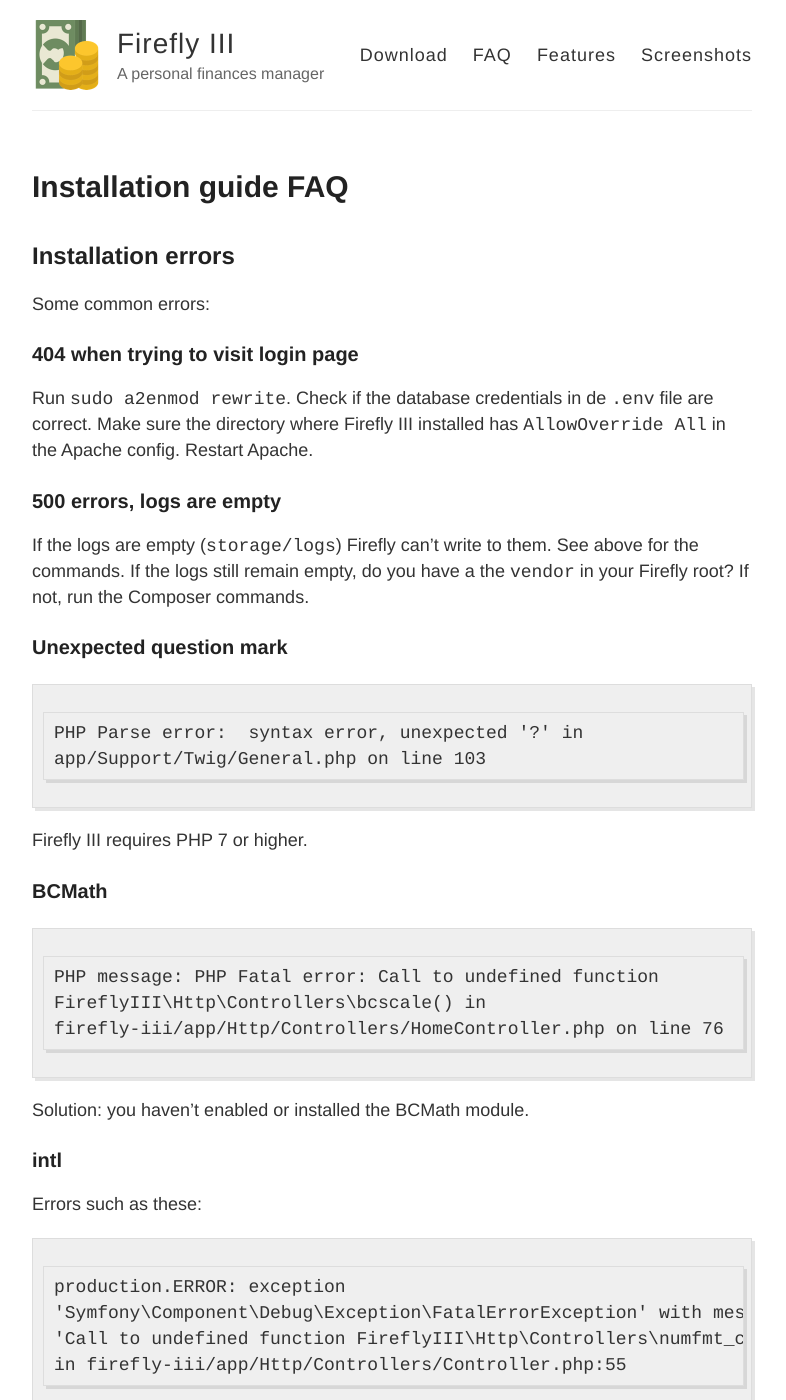
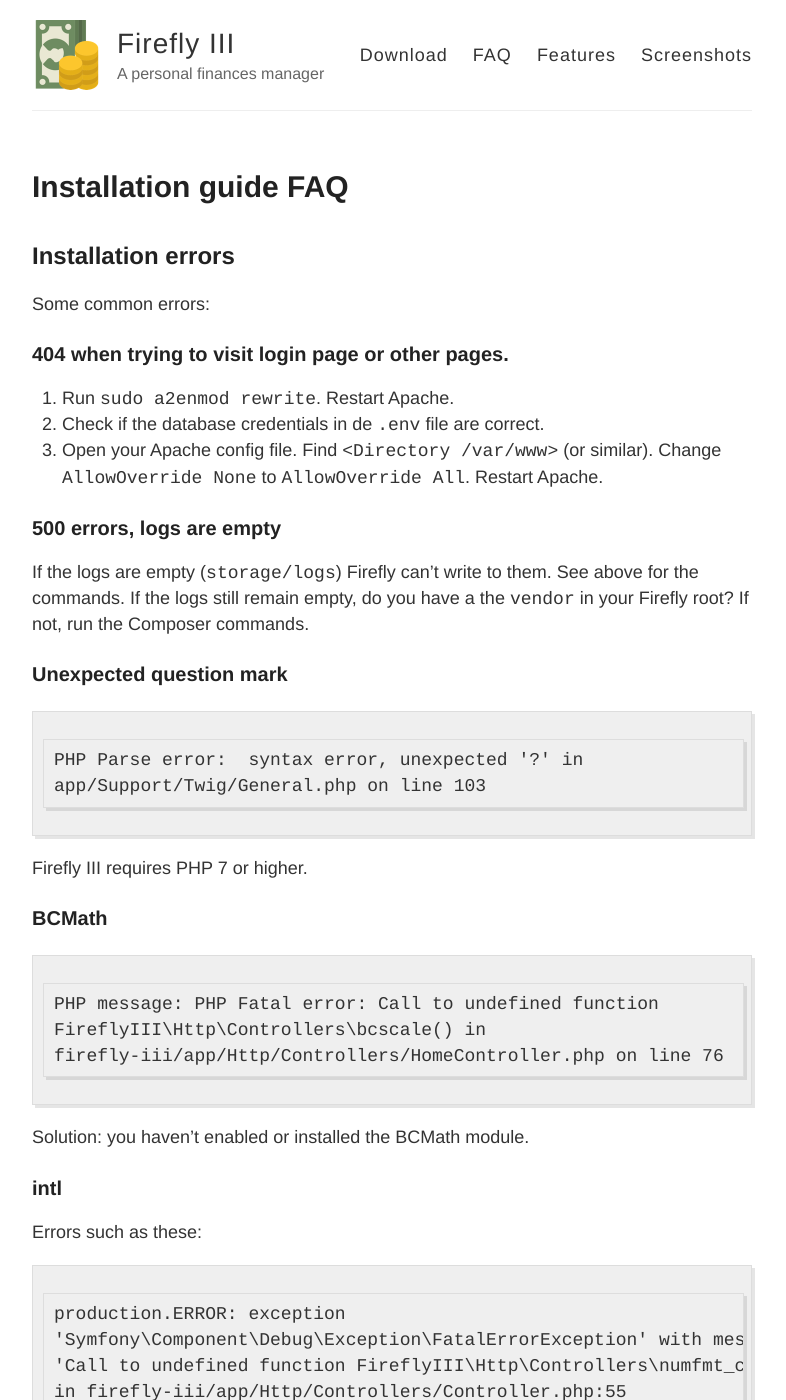
Before and after one commit to firefly-iii/firefly-iii.org, a Jekyll site: the page built from installation-guide-faq.md, in a window 1280 px wide and 1400 px high. Shown: the whole window, without its empty margins (248-1034 px from the left). Built offline with Jekyll 4.4.1, drawn with Linux system fonts in a browser that asks for light colours; some of the changed text lies outside the part shown.

Commit message:
Extend on question.

```diff
--- a/installation-guide-faq.md
+++ b/installation-guide-faq.md
@@ -8,9 +8,11 @@ permalink: /installation-guide-faq/
 
 Some common errors:
 
-### 404 when trying to visit login page
+### 404 when trying to visit login page or other pages.
 
-Run `sudo a2enmod rewrite`.	Check if the database credentials in de `.env` file are correct. Make sure the directory where Firefly III installed has `AllowOverride All` in the Apache config. Restart Apache.
+1. Run `sudo a2enmod rewrite`. Restart Apache.
+2. Check if the database credentials in de `.env` file are correct.
+3. Open your Apache config file. Find `<Directory /var/www>` (or similar). Change `AllowOverride None` to `AllowOverride All`. Restart Apache.
 
 ### 500 errors, logs are empty
 
@@ -49,7 +51,3 @@ in firefly-iii/app/Http/Controllers/Controller.php:55
 Solution: You haven't enabled or installed the Internationalization extension.
 
 If you are running FreeBSD, install ``pecl-intl``.
-
-### Cannot find /login or other URL's
-
-Make sure your Apache and/or nginx configuration is correct.
```
